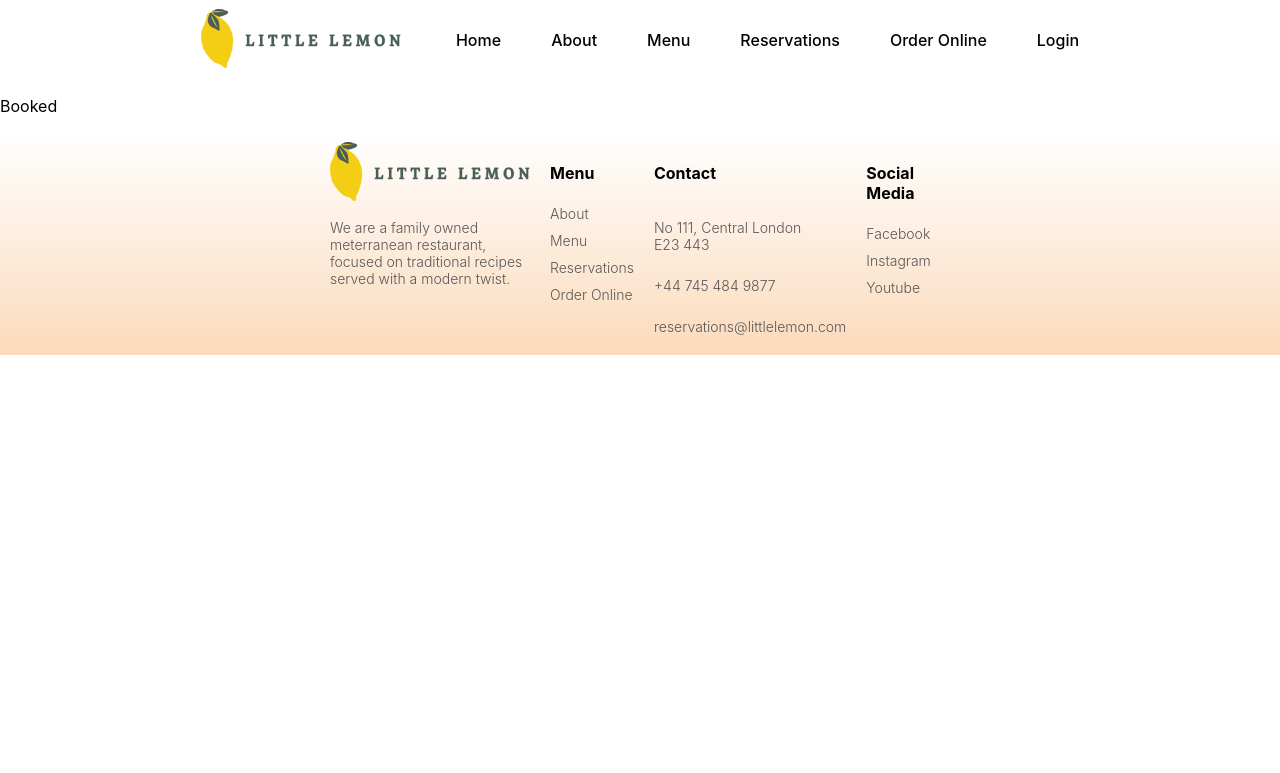
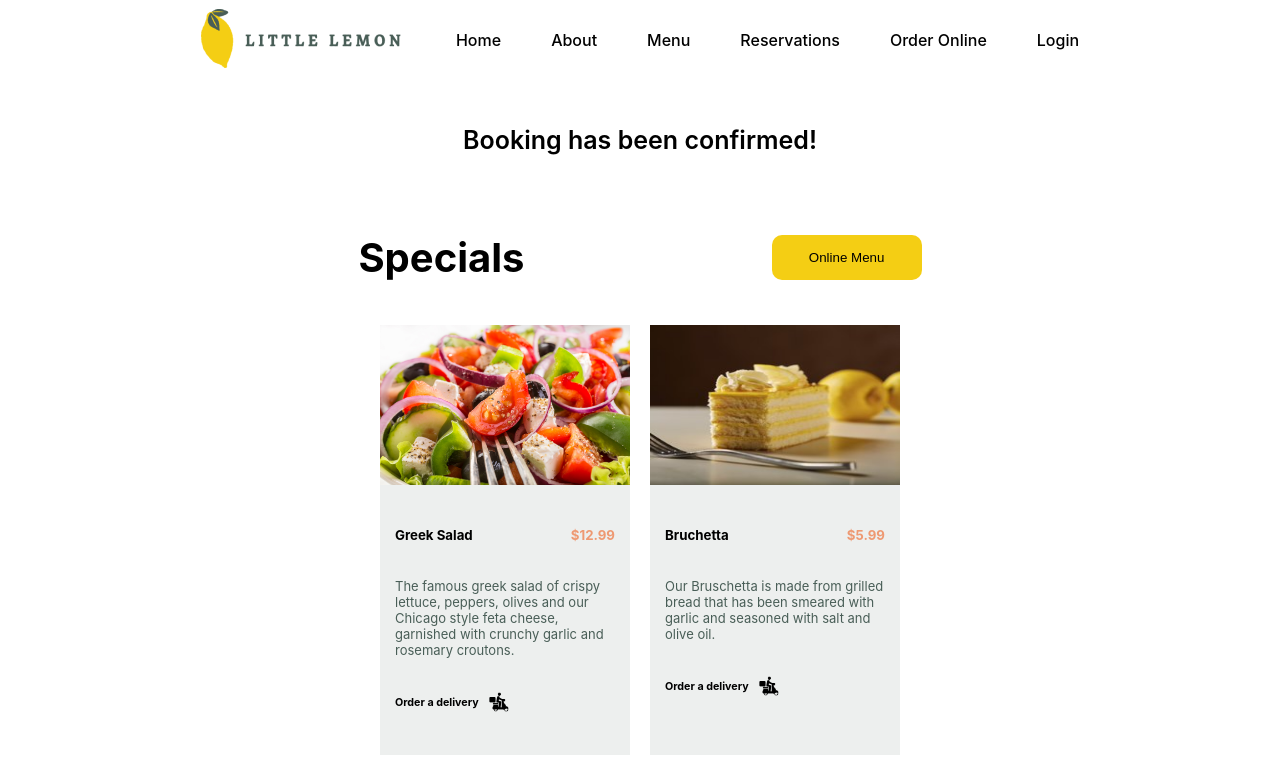
Before and after one commit to tharindu991/LittleLemonWeb, a React (Create React App) app: page /booking-confirmed in a window 1280 px wide. Shown: the top 773 px of the page. Built offline with nearby package versions, Linux system fonts and the light colour scheme.

Commit message:
UI improvements

```diff
--- a/package.json
+++ b/package.json
@@ -10,6 +10,7 @@
     "react-dom": "^18.2.0",
     "react-router-dom": "^6.18.0",
     "react-scripts": "5.0.1",
+    "sweetalert2": "^11.10.1",
     "web-vitals": "^2.1.4"
   },
   "scripts": {
--- a/src/App.css
+++ b/src/App.css
@@ -214,6 +214,7 @@ h3 {
   flex-direction: row;
   justify-content: start;
   align-items: center;
+  cursor: pointer;
 }
 .card-action-icon {
   height: 20px;
@@ -362,8 +363,9 @@ h3 {
 
 .form-field-container {
   padding: 10px;
-  border: 1px solid rgb(224, 204, 204);
-  border-radius: 3px;
+  background-color: #edefee;
+  /* border: 1px solid rgb(224, 204, 204); */
+  border-radius: 4px;
 }
 
 .form-field-error {
@@ -404,3 +406,14 @@ h3 {
 footer section {
   margin: 10px;
 }
+
+.confirmed-booking-container {
+  display: flex;
+  justify-content: center;
+  padding: 20px;
+}
+
+.confirmed-text {
+  font-weight: 600;
+  font-size: 25px;
+}
--- a/src/components/Card.js
+++ b/src/components/Card.js
@@ -1,7 +1,7 @@
 import delivery from "../assets/delivery.png";
 
 function Card(props) {
-  const { name, image, description, actionText, price } = props;
+  const { name, image, description, actionText, price, onClick } = props;
   return (
     <div className="card-container">
       <img src={image} alt="Greek Salad" className="card-img" />
@@ -13,7 +13,7 @@ function Card(props) {
         </div>
 
         <p>{description}</p>
-        <div className="card-action-container">
+        <div className="card-action-container" onClick={onClick}>
           <h6>{actionText}</h6>
           <img className="card-action-icon" src={delivery} alt="delivery" />
         </div>
--- a/src/components/Main.js
+++ b/src/components/Main.js
@@ -3,10 +3,12 @@ import restaurantfood from "../assets/restaurantfood.jpg";
 import Button from "./Button";
 import Card from "./Card";
 import { specials } from "../Constants";
+import Swal from "sweetalert2";
 
-function Main() {
+const Main = (props) => {
   return (
     <main>
+      {props.showHero && (
         <div className="banner-container">
           <Hero />
           <img
@@ -15,6 +17,8 @@ function Main() {
             alt="little lemon food"
           />
         </div>
+      )}
+
       <div className="global-padding-vertical">
         <div className="actions-container">
           <h2 className="black-text-color">Specials</h2>
@@ -23,12 +27,35 @@ function Main() {
 
         <div className="specials-card-wrapper">
           {specials.map((item) => (
-            <Card {...item} />
+            <Card
+              {...item}
+              onClick={() => {
+                Swal.fire({
+                  title: "Are you sure?",
+                  text: `Confirm your ${item.name} order`,
+                  icon: "warning",
+                  iconColor: "#f4ce14",
+                  showCancelButton: true,
+                  confirmButtonColor: "#ee9972",
+                  cancelButtonColor: "#d33",
+                  confirmButtonText: "Yes, order it!",
+                }).then((result) => {
+                  if (result.isConfirmed) {
+                    Swal.fire({
+                      title: "Ordered",
+                      text: `Your ${item.name} order has been placed`,
+                      icon: "success",
+                      confirmButtonColor: "#ee9972",
+                    });
+                  }
+                });
+              }}
+            />
           ))}
         </div>
       </div>
     </main>
   );
-}
+};
 
 export default Main;
--- a/src/pages/ConfirmedBooking.js
+++ b/src/pages/ConfirmedBooking.js
@@ -1,11 +1,16 @@
 import Footer from "../components/Footer";
 import Nav from "../components/Nav";
+import Main from "../components/Main";
 
 function Home() {
   return (
     <div>
       <Nav />
-      <p>Booked</p>
+      <div className="global-padding-vertical confirmed-booking-container">
+        <p className="confirmed-text">Booking has been confirmed!</p>
+      </div>
+      <Main />
+
       <Footer />
     </div>
   );
--- a/src/pages/Home.js
+++ b/src/pages/Home.js
@@ -6,7 +6,7 @@ function Home() {
   return (
     <div>
       <Nav />
-      <Main />
+      <Main showHero={true} />
       <Footer />
     </div>
   );
```
Also changed, not shown: 1 other file (tests, documents, lock files or other folders). Lines whose indentation alone changed are shown as unchanged.
